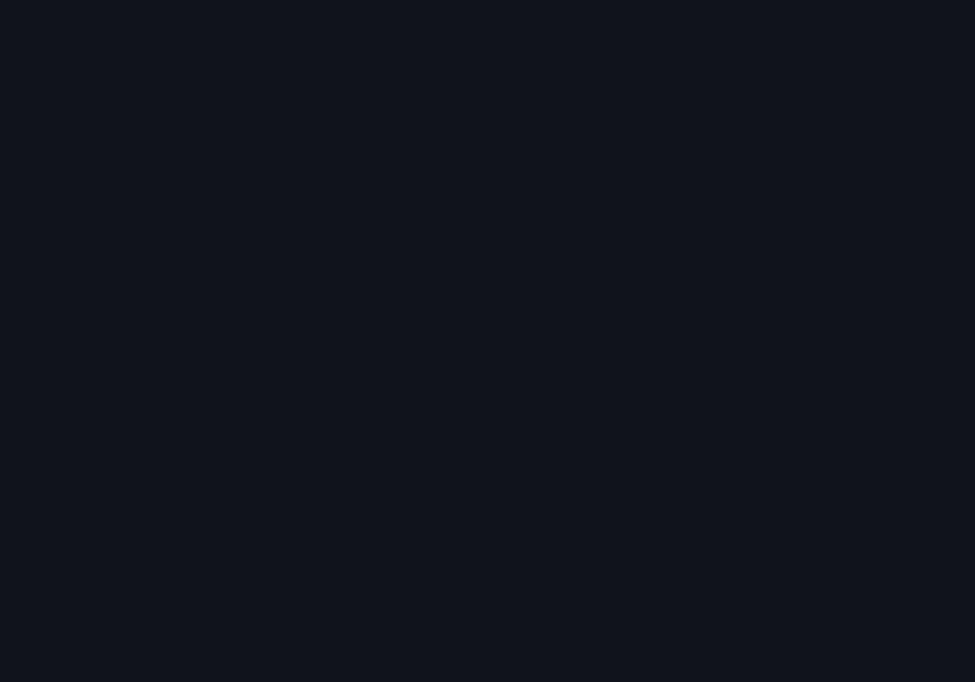
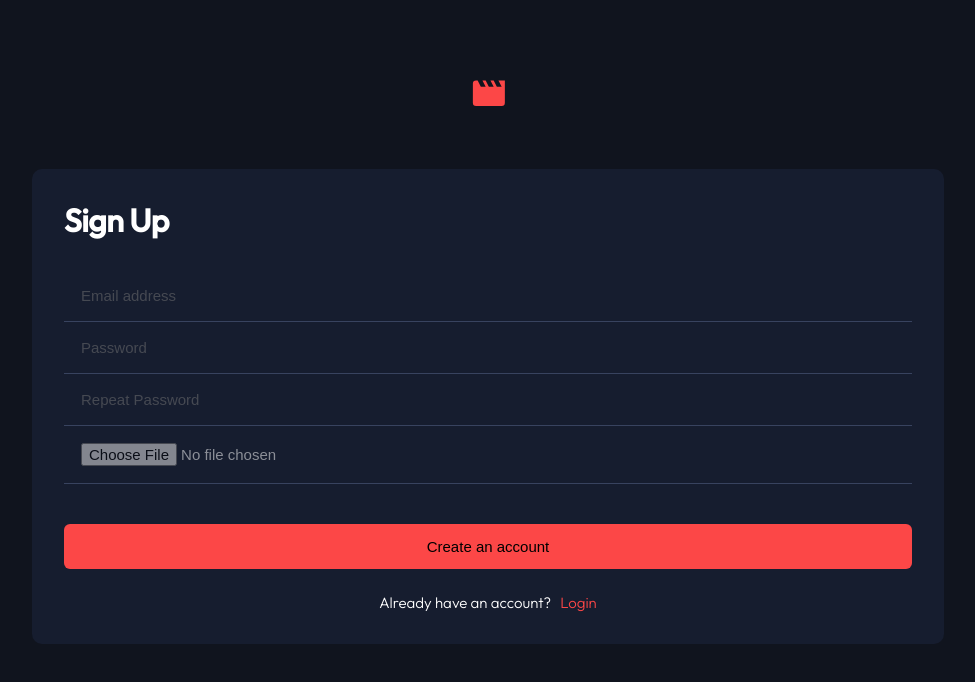
Before and after one commit to Tusho7/entertainment-web-app-front, a React (Create React App) app: page /signup in a window 1280 px wide. Before the commit this address had no page. Shown: the top 682 px of the page, without its empty margins (152-1127 px from the left). Built offline with nearby package versions, Linux system fonts and the light colour scheme.

Commit message:
feat: change all errors and add email and password validation functions

```diff
--- a/package.json
+++ b/package.json
@@ -10,6 +10,7 @@
     "@types/node": "^16.18.11",
     "@types/react": "^18.0.27",
     "@types/react-dom": "^18.0.10",
+    "@types/react-router-dom": "^5.3.3",
     "@types/styled-components": "^5.1.26",
     "axios": "^1.2.3",
     "jsonwebtoken": "^9.0.0",
--- a/src/App.tsx
+++ b/src/App.tsx
@@ -5,6 +5,7 @@ import Bookmarked from "./Components/Bookmarked";
 import Home from "./Components/Home";
 import Login from "./Components/Login";
 import Movies from "./Components/Movies";
+import SignUp from "./Components/SignUp";
 import TvSeries from "./Components/TvSeries";
 
 function App() {
@@ -33,7 +34,7 @@ function App() {
 
     try {
       const response = await axios.post(
-        "https://long-pink-pelican-cap.cyclic.app/api/user/login",
+        "https://entertainment-web-2qzi.onrender.com/api/user/login",
         {
           email,
           password,
@@ -60,12 +61,11 @@ function App() {
         },
       };
       const userResponse = await axios.get(
-        "https://long-pink-pelican-cap.cyclic.app/api/user",
+        "https://entertainment-web-2qzi.onrender.com/api/user",
         config
       );
       const userData = userResponse.data;
       setUser(userData);
-      console.log(userData);
       navigate("/home");
     } catch (error) {
       setError("Wrong email or password");
@@ -157,6 +157,21 @@ function App() {
                 />
               }
             ></Route>
+            <Route
+              path="/signup"
+              element={
+                <SignUp
+                  setIsLogin={setIsLogin}
+                  handleeSubmit={handleSubmit}
+                  email={email}
+                  setEmail={setEmail}
+                  error={error}
+                  password={password}
+                  setPassword={setPassword}
+                  user={user}
+                />
+              }
+            />
           </>
         )}
       </Routes>
--- a/src/Components/Header.tsx
+++ b/src/Components/Header.tsx
@@ -50,7 +50,7 @@ function Header({
         </Navigationdiv>
 
         <LogoutDiv>
-          <p onClick={buttonHandler}>Logout</p>
+          <LogoutButton onClick={buttonHandler}>Logout</LogoutButton>
           <AvatarImg
             alt=""
             src={process.env.REACT_APP_SERVER_URL + user.avatar}
@@ -111,6 +111,7 @@ const LogoutDiv = styled.div`
   font-size: 15px;
   line-height: 19px;
   color: #ffffff;
+  gap: 10px;
   @media (min-width: 768px) {
     font-size: 18px;
   }
@@ -141,4 +142,32 @@ const Img = styled.img`
     width: 20px;
     height: 20px;
   }
+  &:hover {
+    cursor: pointer;
+  }
 `;
+
+const LogoutButton = styled.button`
+  background: no-repeat 5px 5px #484b4f;
+  overflow-y: hidden;
+  cursor: pointer;
+  width: 100%;
+  border-radius: 40px;
+  border: 2px solid black;
+  padding: 10px 20px 10px 0;
+  color: White;
+  font-size: 18px;
+  text-align: center;
+  text-indent: 20px;
+  height: auto;
+  margin: auto;
+  transition-timing-function: ease-in-out;
+  transition-duration: 0.4s;
+  transition-property: all;
+  transition-timing-function: ease-in-out;
+  transition-duration: 0.5s;
+  transition-property: all;
+  &:hover {
+    padding-top: 20px;
+  }
+`;
--- a/src/Components/Login.tsx
+++ b/src/Components/Login.tsx
@@ -1,6 +1,4 @@
-import axios from "axios";
-import { useEffect, useState } from "react";
-import { useNavigate } from "react-router-dom";
+import { Link } from "react-router-dom";
 import styled from "styled-components";
 import Logo from "../Images/logo.svg";
 import { LogIn } from "../types/data-type";
@@ -46,7 +44,7 @@ function Login({
 
         <LoginFooterText>
           <p>Don't have an account?</p>
-          <SignUp>Sign Up</SignUp>
+          <SignUpLink to="/SignUp">Sign Up</SignUpLink>
         </LoginFooterText>
       </LoginContainer>
     </MainContainer>
@@ -174,6 +172,9 @@ const LoginFooterText = styled.div`
   gap: 9px;
 `;
 
-const SignUp = styled.p`
+const SignUpLink = styled(Link)`
+  font-weight: 300;
+  font-size: 15px;
   color: #fc4747;
+  text-decoration: none;
 `;
--- a/src/Components/Movies.tsx
+++ b/src/Components/Movies.tsx
@@ -28,7 +28,7 @@ function Movies({
   useEffect(() => {
     const data = async () => {
       const res = await axios.get(
-        "https://long-pink-pelican-cap.cyclic.app/api/films"
+        "https://entertainment-web-2qzi.onrender.com/api/films"
       );
       setListItems(res.data);
     };
@@ -70,10 +70,10 @@ function Movies({
             <MoviesDiv>
               {filteredMovies.map((movie) => {
                 return (
-                  <div>
+                  <div key={movie.id}>
                     <ImageAndBookmarkDiv>
                       <MoviesPictures
-                        src={`https://long-pink-pelican-cap.cyclic.app/allimages/${movie.thumbnail.regular.small}`}
+                        src={`https://entertainment-web-2qzi.onrender.com/allimages/${movie.thumbnail.regular.small}`}
                       />
                       {movie.isBookmarked ? (
                         <BookmarkDiv>
@@ -167,6 +167,7 @@ const Title = styled.p`
   line-height: 25px;
   letter-spacing: -0.3125px;
   color: #ffffff;
+  overflow-y: hidden;
   @media (min-width: 768px) {
     font-size: 32px;
     padding-left: 25px;
@@ -260,6 +261,7 @@ const Details = styled.p`
   color: #ffffff;
   mix-blend-mode: normal;
   opacity: 0.75;
+  overflow-y: hidden;
   @media (min-width: 768px) {
     font-size: 13px;
   }
--- /dev/null
+++ b/src/Components/SignUp.tsx
@@ -0,0 +1,283 @@
+import axios from "axios";
+import { useState } from "react";
+import { useNavigate, Link } from "react-router-dom";
+import styled from "styled-components";
+import Logo from "../Images/logo.svg";
+import { LogIn } from "../types/data-type";
+
+function SignUp({
+  setIsLogin,
+  handleeSubmit,
+  email,
+  setEmail,
+  password,
+  setPassword,
+  error,
+}: LogIn) {
+  const [emailErr, setEmailErr] = useState("");
+  const [passwordErr, setPasswordErr] = useState("");
+  const [confirmPasswordErr, setConfirmPasswordErr] = useState("");
+  const [confirmPassword, setConfirmPassword] = useState("");
+  const [image, setImage] = useState<string>("");
+  const [imageErr, setImageErr] = useState("");
+
+  const navigate = useNavigate();
+  const handleChange = (e: any) => {
+    setImage(e.target.files[0]);
+  };
+  const handleSubmit = async (
+    e: React.MouseEvent<HTMLButtonElement, MouseEvent>
+  ) => {
+    e.preventDefault();
+    let isValid = true;
+    if (email === "") {
+      setEmailErr("Can’t be empty");
+      isValid = false;
+    } else if (!/\S+@\S+\.\S+/.test(email)) {
+      setEmailErr("Invalid email format");
+      isValid = false;
+    } else {
+      setEmailErr("");
+    }
+
+    //Password checker
+    if (password === "") {
+      setPasswordErr("Can’t be empty");
+      isValid = false;
+    } else if (
+      password.length < 8 ||
+      !/[A-Z]/.test(password) ||
+      !/[0-9]/.test(password)
+    ) {
+      setPasswordErr(
+        "Password should be at least 8 characters long, and contain at least one uppercase letter and one number"
+      );
+      isValid = false;
+    } else {
+      setPasswordErr("");
+    }
+
+    //Confirm password checker
+    if (!confirmPassword) {
+      setConfirmPasswordErr("Confirm Password cannot be empty");
+      isValid = false;
+    } else if (confirmPassword !== password) {
+      setConfirmPasswordErr("Passwords do not match");
+      isValid = false;
+    } else {
+      setConfirmPasswordErr("");
+    }
+
+    //Image checker
+    if (image === "") {
+      setImageErr("Please upload an image");
+      isValid = false;
+    } else {
+      setImageErr("");
+    }
+
+    if (isValid) {
+      const formData = new FormData();
+      formData.append("avatar", image);
+      formData.append("email", email);
+      formData.append("password", password);
+      try {
+        const res = await axios.post(
+          "https://entertainment-web-2qzi.onrender.com/api/auth/signup",
+          formData
+        );
+        setIsLogin(true);
+        navigate("/home");
+      } catch (error) {
+        console.log(error);
+      }
+    }
+  };
+
+  return (
+    <MainContainer>
+      <LogoContainer>
+        <img src={Logo} />
+      </LogoContainer>
+      <LoginContainer>
+        <LoginText>Sign Up</LoginText>
+        <InputsContainer>
+          <form onSubmit={handleeSubmit}>
+            <Input
+              placeholder="Email address"
+              name="email"
+              value={email}
+              onChange={(e) => setEmail(e.target.value)}
+            />
+            <span>{emailErr && emailErr}</span>
+
+            <Input
+              placeholder="Password"
+              name="password"
+              type="password"
+              value={password}
+              onChange={(e) => setPassword(e.target.value)}
+            />
+            <span>{passwordErr && passwordErr}</span>
+
+            <Input
+              placeholder="Repeat Password"
+              name="repeatpassword"
+              type="password"
+              value={confirmPassword}
+              onChange={(e) => setConfirmPassword(e.target.value)}
+            />
+            <span>{confirmPasswordErr && confirmPasswordErr}</span>
+
+            <Input
+              placeholder="Avatar"
+              name="Avatar"
+              type="file"
+              onChange={(e) => handleChange(e)}
+            />
+            <span>{imageErr && imageErr}</span>
+
+            <LoginButton type="submit" onClick={(e) => handleSubmit(e)}>
+              Create an account
+            </LoginButton>
+          </form>
+        </InputsContainer>
+
+        <LoginFooterText>
+          <p>Already have an account?</p>
+          <LoginLink to="/">Login</LoginLink>
+        </LoginFooterText>
+      </LoginContainer>
+    </MainContainer>
+  );
+}
+
+export default SignUp;
+
+const MainContainer = styled.div`
+  padding-left: 24px;
+  padding-right: 24px;
+
+  @media (min-width: 768px) {
+    padding-top: 80px;
+    padding-left: 184px;
+    padding-right: 184px;
+    padding-bottom: 473px;
+  }
+  @media (min-width: 1440px) {
+    padding-top: 187px;
+    padding-left: 520px;
+    padding-right: 520px;
+    padding-bottom: 250px;
+  }
+`;
+
+const LogoContainer = styled.div`
+  margin: auto;
+  width: 10%;
+  padding-top: 48px;
+  padding-bottom: 58px;
+  text-align: center;
+  @media (min-width: 768px) {
+    padding-top: 0px;
+  }
+  @media (min-width: 1440px) {
+    padding-bottom: 83px;
+  }
+`;
+
+const LoginContainer = styled.div`
+  margin: auto;
+  padding-top: 24px;
+  padding-bottom: 32px;
+  background: #161d2f;
+  border-radius: 10px;
+  font-weight: 300;
+  font-size: 15px;
+  line-height: 19px;
+  text-align: center;
+  color: #ffffff;
+  @media (min-width: 768px) {
+    padding-top: 32px;
+    padding-bottom: 32px;
+  }
+`;
+
+const LoginText = styled.h1`
+  font-size: 32px;
+  padding-bottom: 40px;
+  text-align: left;
+  padding-left: 24px;
+  padding-top: 10px;
+  letter-spacing: -0.5px;
+  @media (min-width: 768px) {
+    padding-left: 32px;
+  }
+`;
+
+const InputsContainer = styled.div`
+  width: 100%;
+  padding-left: 24px;
+  padding-right: 24px;
+  @media (min-width: 768px) {
+    padding-left: 32px;
+    padding-right: 32px;
+  }
+  @media (min-width: 1440px) {
+    padding-left: 48px;
+    padding-right: 48px;
+  }
+`;
+
+const Input = styled.input`
+  border: none;
+  width: 100%;
+  background-color: #161d2f;
+  border-bottom: 1px solid #5a698f;
+  padding: 17px;
+  mix-blend-mode: normal;
+  opacity: 0.5;
+  color: white;
+  &:last-child {
+    padding-top: 24px;
+  }
+  &:hover {
+    border-bottom: 1px solid #ffffff;
+    color: #ffffff;
+    opacity: 1;
+    cursor: pointer;
+  }
+  @media (min-width: 768px) {
+    font-size: 15px;
+  }
+`;
+
+const LoginButton = styled.button`
+  padding: 14px 68px;
+  margin-bottom: 24px;
+  margin-top: 40px;
+  background: #fc4747;
+  border-radius: 6px;
+  border: none;
+  &:hover {
+    background: #ffffff;
+    cursor: pointer;
+  }
+  @media (min-width: 768px) {
+    width: 100%;
+    font-size: 15px;
+  }
+`;
+
+const LoginFooterText = styled.div`
+  display: flex;
+  justify-content: center;
+  gap: 9px;
+`;
+
+const LoginLink = styled(Link)`
+  font-weight: 300;
+  font-size: 15px;
+  color: #fc4747;
+  text-decoration: none;
+`;
--- a/src/index.tsx
+++ b/src/index.tsx
@@ -2,7 +2,7 @@ import React from "react";
 import ReactDOM from "react-dom/client";
 import "./index.css";
 import App from "./App";
-import { BrowserRouter, Routes, Route } from "react-router-dom";
+import { BrowserRouter } from "react-router-dom";
 
 const root = ReactDOM.createRoot(
   document.getElementById("root") as HTMLElement
```
Also changed, not shown: src/Components/Bookmarked.tsx (+7 -5 lines), src/Components/Home.tsx (+33 -10 lines), src/Components/TvSeries.tsx (+5 -3 lines), 2 other files (tests, documents, lock files or other folders).
